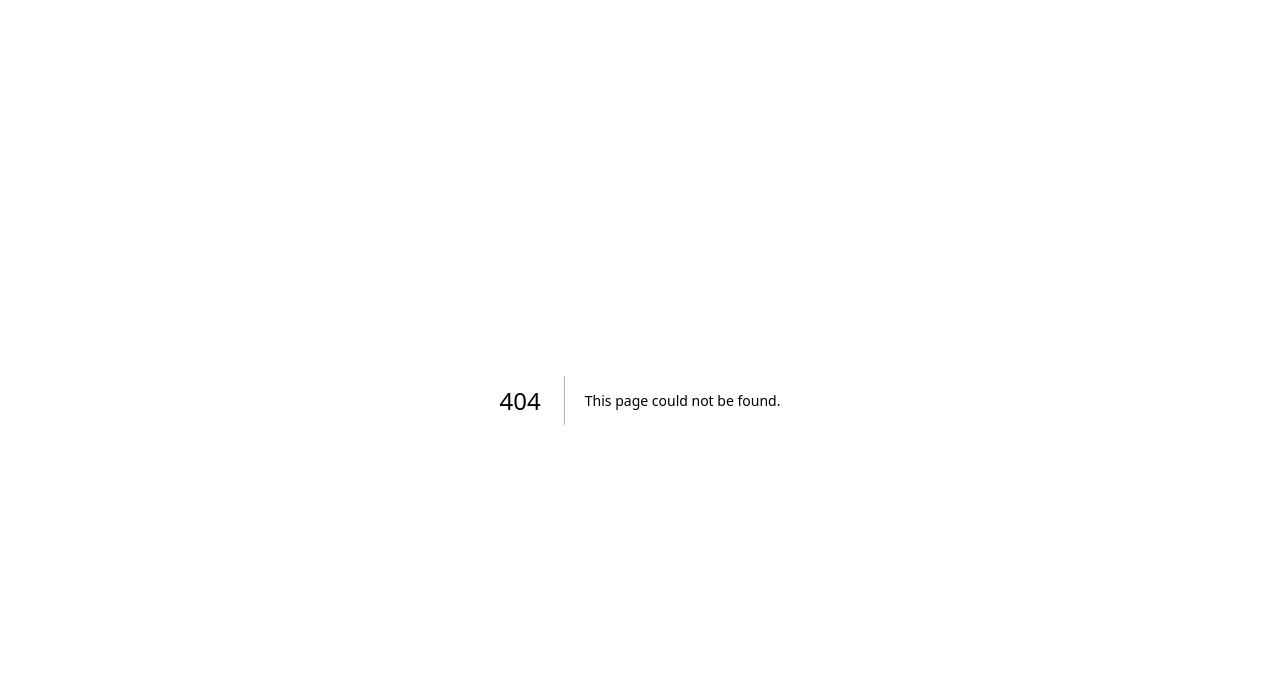
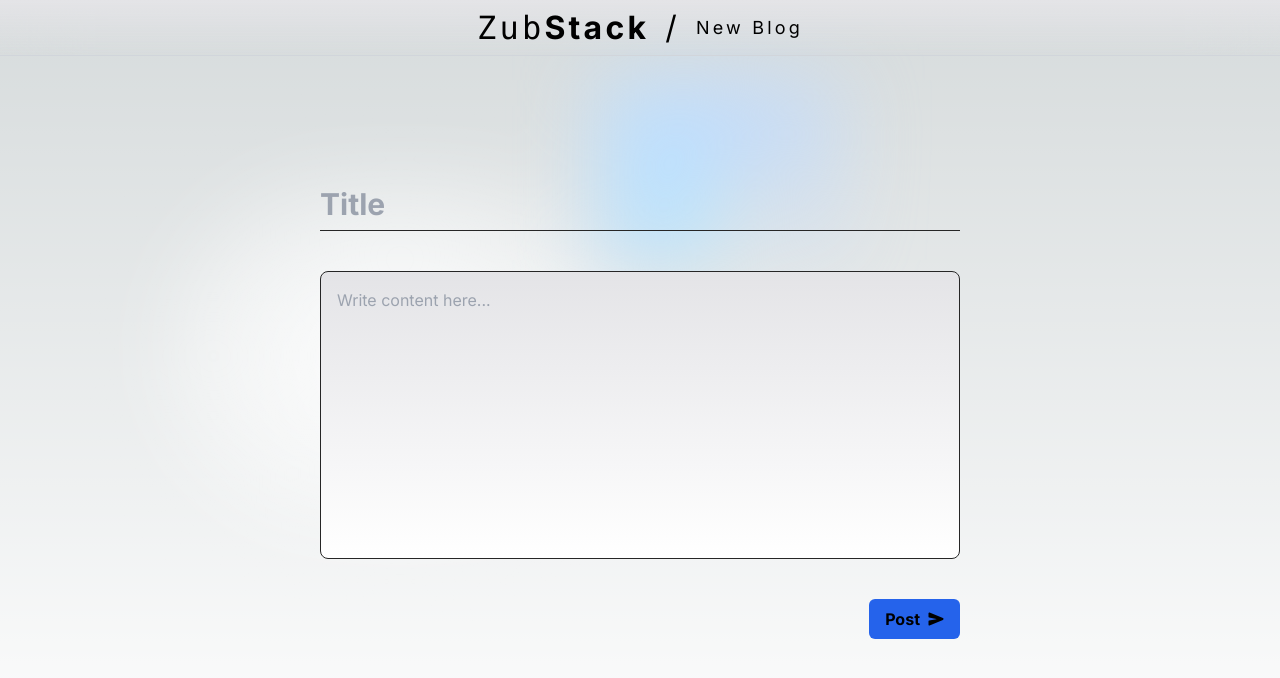
Before and after one commit to Geomoon/zubstack, a Next.js app in the folder zubstack-app/: page /new in a window 1280 px wide. Before the commit this address had no page. Shown: the top 678 px of the page. Built offline with nearby package versions, Linux system fonts and the light colour scheme.

Commit message:
app: form layout

```diff
--- a/zubstack-app/src/app/globals.css
+++ b/zubstack-app/src/app/globals.css
@@ -31,3 +31,8 @@ body {
     text-wrap: balance;
   }
 }
+
+input,
+textarea {
+  outline: none;
+}
--- /dev/null
+++ b/zubstack-app/src/app/new/page.tsx
@@ -0,0 +1,41 @@
+import { IoSend } from "react-icons/io5";
+
+export default function NewBlogPage() {
+  return (
+    <main className="flex min-h-screen flex-col items-center justify-between px-24 before:fixed before:top-44 before:h-[300px] before:w-full before:-translate-x-1/2 before:rounded-full before:bg-gradient-radial before:from-white before:to-transparent before:blur-2xl before:z-[-1] before:content-[''] after:fixed after:z-[-1] after:h-[180px] after:w-full after:top-20 after:translate-x-1/3 after:bg-gradient-conic after:from-sky-200 after:via-blue-200 after:blur-2xl after:content-[''] before:dark:bg-gradient-to-br before:dark:from-transparent before:dark:to-blue-700 before:dark:opacity-10 after:dark:from-sky-900 after:dark:via-[#0141ff] after:dark:opacity-40 sm:before:w-[480px] sm:after:w-[240px] before:lg:h-[360px]">
+      <div className=" w-full max-w-5xl items-center justify-between">
+        <p className="text-[24pt] text-center items-center line-clamp-5 tracking-widest h-14 fixed left-0 top-0 flex w-full justify-center border-b border-gray-300 bg-gradient-to-b from-zinc-200 backdrop-blur-2xl dark:border-neutral-800 dark:bg-zinc-800/30 dark:from-inherit z-10">
+          <span className="font-mono">Zub</span>
+          <span className="font-bold">Stack</span>
+          <span className="px-4">/</span>
+          <span className="text-lg">New Blog</span>
+        </p>
+      </div>
+
+      <div className="flex flex-col lg:max-w-[50vw] w-full justify-center pt-4">
+        <input
+          type="text"
+          placeholder="Title"
+          className="text-3xl font-bold border-b-neutral-800 bg-transparent border-b py-2 focus:border-b-neutral-500"
+        />
+        <div className="flex flex-1 my-10">
+          <textarea
+            placeholder="Write content here..."
+            className="w-full min-h-72 resize-none p-4 rounded-lg border-neutral-800 bg-gradient-to-b from-zinc-200 backdrop-blur-2xl dark:bg-zinc-800/30 dark:from-inherit border focus:border-neutral-500"
+          />
+        </div>
+        <div className="flex flex-row justify-end">
+          <button
+            type="button"
+            className="py-2 px-4 rounded-md font-bold bg-blue-600 flex items-center space-x-2 hover:space-x-4"
+          >
+            <p>Post</p>
+            <IoSend />
+          </button>
+        </div>
+      </div>
+
+      <div></div>
+    </main>
+  );
+}
--- a/zubstack-app/src/app/page.tsx
+++ b/zubstack-app/src/app/page.tsx
@@ -1,13 +1,22 @@
+import { AddPostButton } from "@/components/AddPostButton";
 import { BlogItem } from "@/components/BlogItem";
+import Link from "next/link";
+import { BiSolidBookAdd } from "react-icons/bi";
 
 export default function Home() {
   return (
     <main className="flex min-h-screen flex-col items-center justify-between px-24 before:fixed before:top-44 before:h-[300px] before:w-full before:-translate-x-1/2 before:rounded-full before:bg-gradient-radial before:from-white before:to-transparent before:blur-2xl before:z-[-1] before:content-[''] after:fixed after:z-[-1] after:h-[180px] after:w-full after:top-20 after:translate-x-1/3 after:bg-gradient-conic after:from-sky-200 after:via-blue-200 after:blur-2xl after:content-[''] before:dark:bg-gradient-to-br before:dark:from-transparent before:dark:to-blue-700 before:dark:opacity-10 after:dark:from-sky-900 after:dark:via-[#0141ff] after:dark:opacity-40 sm:before:w-[480px] sm:after:w-[240px] before:lg:h-[360px]">
       <div className=" w-full max-w-5xl items-center justify-between">
-        <p className="text-[24pt] text-center items-center line-clamp-5 tracking-widest h-14 fixed left-0 top-0 flex w-full justify-center border-b border-gray-300 bg-gradient-to-b from-zinc-200 backdrop-blur-2xl dark:border-neutral-800 dark:bg-zinc-800/30 dark:from-inherit z-10">
-          Zub
-          <span className="font-black">Stack</span>
-        </p>
+        <div className="text-[24pt] text-center items-center line-clamp-5 tracking-widest h-14 fixed left-0 top-0 flex w-full justify-center border-b border-gray-300 bg-gradient-to-b from-zinc-200 backdrop-blur-2xl dark:border-neutral-800 dark:bg-zinc-800/30 dark:from-inherit z-10">
+          <div className="flex-1"></div>
+          <div className="flex flex-1 justify-center">
+            <span className="font-mono">Zub</span>
+            <span className="font-bold">Stack</span>
+          </div>
+          <div className="flex flex-1 justify-end">
+            <AddPostButton />
+          </div>
+        </div>
       </div>
 
       <div className="flex w-full justify-center place-items-center pt-4">
@@ -19,8 +28,6 @@ export default function Home() {
           </div>
         </div>
       </div>
-
-      <div></div>
     </main>
   );
 }
--- /dev/null
+++ b/zubstack-app/src/components/AddPostButton.tsx
@@ -0,0 +1,16 @@
+import Link from "next/link";
+import { FC } from "react";
+import { FaNewspaper } from "react-icons/fa6";
+
+export const AddPostButton: FC<{}> = () => {
+  return (
+    <Link
+      href={"new"}
+      type="button"
+      className="flex text-[#D1CDC7] hover:text-white tracking-normal items-center space-x-2 text-lg font-bold border rounded-md py-2 px-4 border-neutral-800 mx-4"
+    >
+      <FaNewspaper />
+      <p>Add Post</p>
+    </Link>
+  );
+};
--- a/zubstack-app/src/components/BlogItem.tsx
+++ b/zubstack-app/src/components/BlogItem.tsx
@@ -37,7 +37,7 @@ export const BlogItem: FC<BlogItemProps> = () => {
             className="flex flex-row flex-wrap space-x-2 items-center font-mono text-center border border-neutral-800 px-2 py-1 rounded-full hover:text-white"
           >
             <IoMdArrowRoundUp />
-            <p className="text-center"> 45k </p>
+            <p className="text-center">45k</p>
           </button>
           <div className="items-center flex flex-1 justify-end ">
             <Link
```
